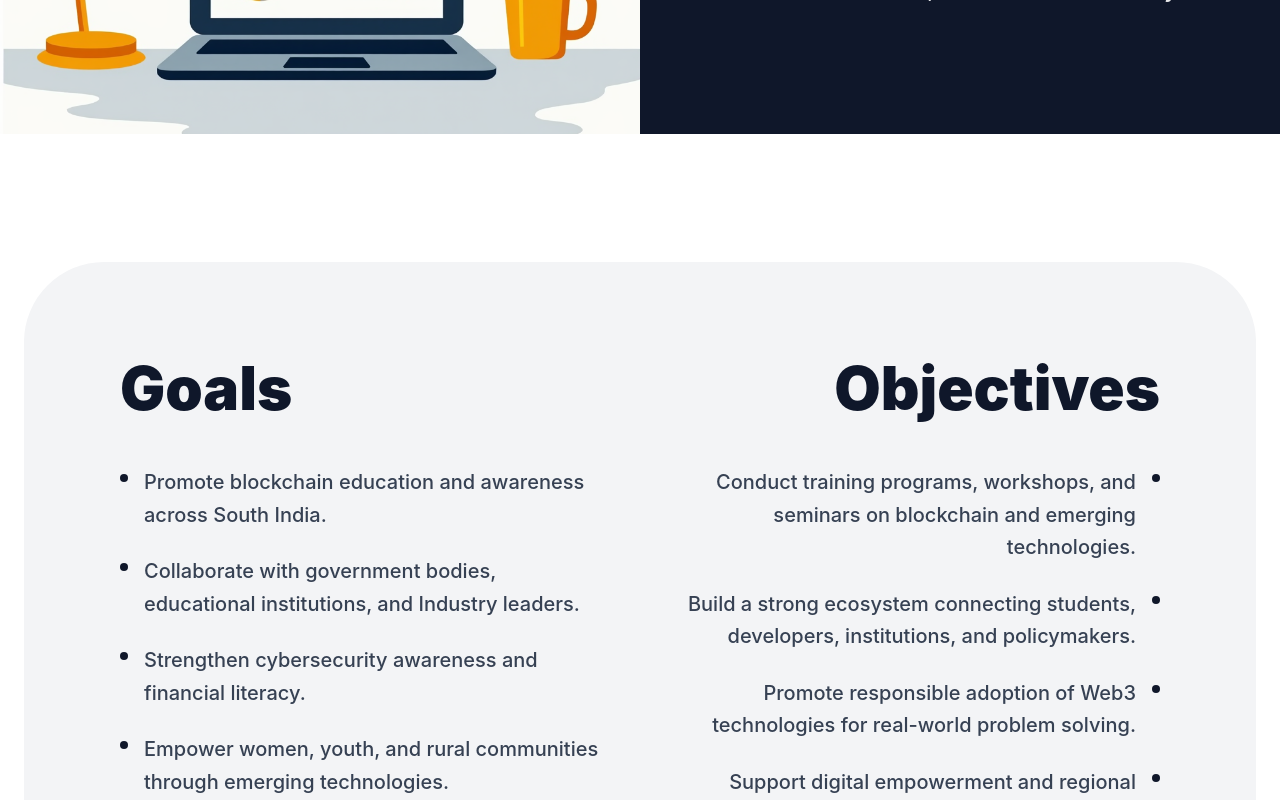
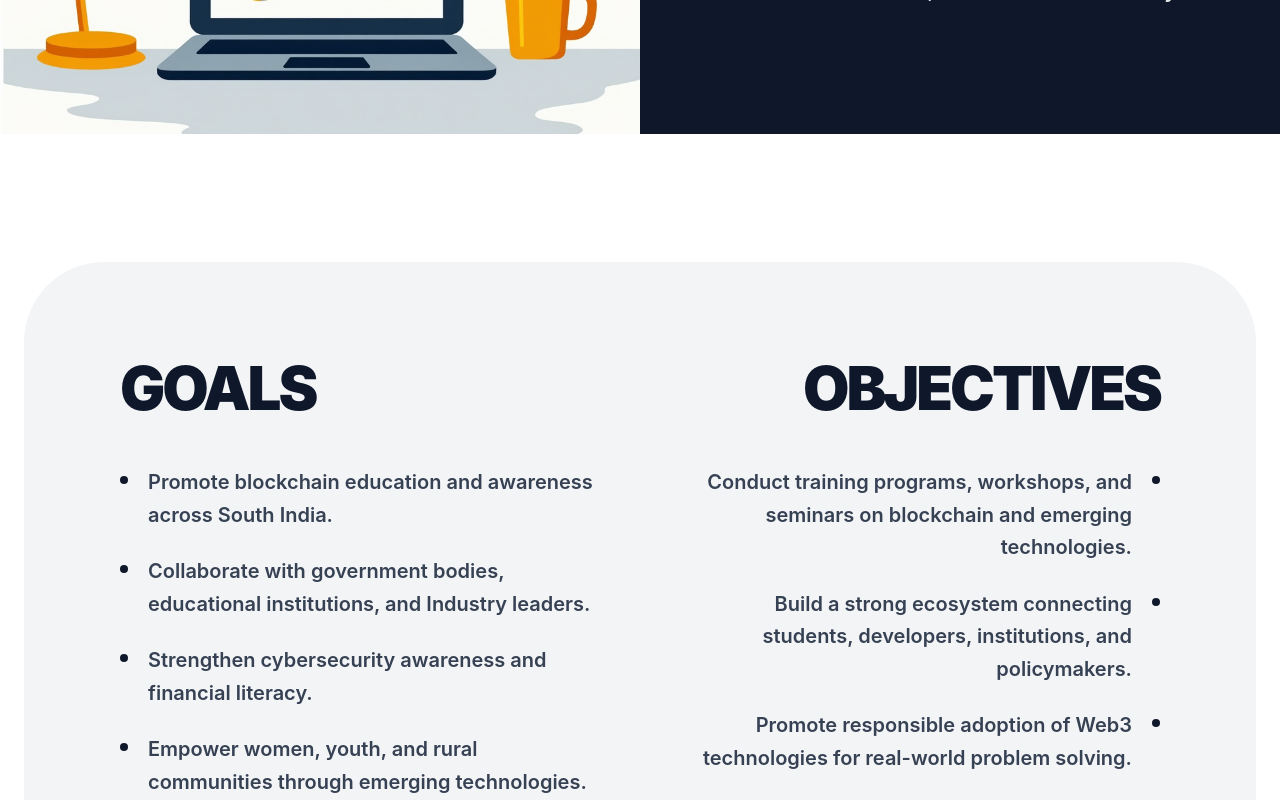
Before and after one commit to dasarisaideep30/digitalsouth_v2, a Next.js app: page /who-we-are in a window 1280 px wide. Shown: the part 1440-2240 px from the top of the page. Built offline with nearby package versions, Linux system fonts and the light colour scheme.

Commit message:
Perform full site UI/UX audit: Add staggered animations to all pages, enhance Trust Activities hero, and optimize spacing

```diff
--- a/src/app/csr-activities/page.tsx
+++ b/src/app/csr-activities/page.tsx
@@ -100,7 +100,12 @@ export default function CSRActivitiesPage() {
       <Navbar />
 
       <div className="pt-48 pb-48 container mx-auto px-6 max-w-6xl">
-        <header className="mb-24 text-center">
+        <motion.header
+          initial={{ opacity: 0, y: 30 }}
+          animate={{ opacity: 1, y: 0 }}
+          transition={{ duration: 0.8 }}
+          className="mb-24 text-center"
+        >
           <span className="text-xs font-black text-brand-yellow uppercase tracking-[0.4em] mb-6 block">Social Responsibility</span>
           <h1 className="text-5xl md:text-8xl font-black text-brand-blue uppercase leading-[0.9] tracking-tighter mb-10">
             CSR <br className="md:hidden" /> Activities
@@ -109,7 +114,7 @@ export default function CSRActivitiesPage() {
           <p className="max-w-3xl mx-auto text-xl text-gray-500 font-medium italic">
             &quot;Transforming rural Bharat through technology, awareness, and compassionate action.&quot;
           </p>
-        </header>
+        </motion.header>
 
         <div className="space-y-32">
           {CSR_SECTIONS.map((section, idx) => (
--- a/src/app/page.tsx
+++ b/src/app/page.tsx
@@ -9,21 +9,37 @@ import JoinUs from "@/components/JoinUs";
 import Partners from "@/components/Partners";
 import StoryGallery from "@/components/StoryGallery";
 import ContactSection from "@/components/ContactSection";
+import { motion } from "framer-motion";
 
 export default function Home() {
+  const sections = [
+    { id: 1, component: <Hero /> },
+    { id: 2, component: <StatsGrid /> },
+    { id: 3, component: <ImpactCharts /> },
+    { id: 4, component: <BookPromotion /> },
+    { id: 5, component: <ResearchAreas /> },
+    { id: 6, component: <NewsCarousel /> },
+    { id: 7, component: <JoinUs /> },
+    { id: 8, component: <Partners /> },
+    { id: 9, component: <StoryGallery /> },
+  ];
+
   return (
-    <main className="min-h-screen">
+    <main className="min-h-screen bg-white">
       <Navbar />
-      <Hero />
-      <StatsGrid />
-      <ImpactCharts />
-      <BookPromotion />
-      <ResearchAreas />
 
-      <NewsCarousel />
-      <JoinUs />
-      <Partners />
-      <StoryGallery />
+      {sections.map((section, idx) => (
+        <motion.div
+          key={section.id}
+          initial={{ opacity: 0, y: 30 }}
+          whileInView={{ opacity: 1, y: 0 }}
+          viewport={{ once: true, amount: 0.1 }}
+          transition={{ duration: 0.8, delay: 0.1 }}
+        >
+          {section.component}
+        </motion.div>
+      ))}
+
       <ContactSection />
     </main>
   );
--- a/src/app/trust-activities/page.tsx
+++ b/src/app/trust-activities/page.tsx
@@ -13,9 +13,29 @@ export default function TrustActivitiesPage() {
     <main className="min-h-screen bg-white">
       <Navbar />
 
-      <div className="pt-24">
+      {/* Page Header Area */}
+      <header className="pt-48 pb-20 container mx-auto px-6 text-center">
+        <motion.div
+          initial={{ opacity: 0, y: 20 }}
+          animate={{ opacity: 1, y: 0 }}
+          transition={{ duration: 0.8 }}
+        >
+          <span className="text-xs font-black text-brand-purple uppercase tracking-[0.4em] mb-6 block">Our Mission In Action</span>
+          <h1 className="text-5xl md:text-8xl font-black text-brand-blue uppercase leading-[0.9] tracking-tighter mb-10">
+            Trust <br className="md:hidden" /> Activities
+          </h1>
+          <div className="h-2 w-32 bg-brand-purple mx-auto rounded-full mb-10" />
+          <p className="max-w-3xl mx-auto text-xl text-gray-500 font-medium leading-relaxed italic">
+            &quot;Empowering the next generation through direct engagement, innovative education, and community-driven blockchain initiatives across India.&quot;
+          </p>
+        </motion.div>
+      </header>
+
+      {/* Main Gallery Section */}
+      <div className="pb-32">
         <StoryGallery />
       </div>
+
       <Footer />
     </main>
   );
--- a/src/app/who-we-are/page.tsx
+++ b/src/app/who-we-are/page.tsx
@@ -10,16 +10,28 @@ import { motion } from "framer-motion";
 import Link from "next/link";
 
 export default function WhoWeArePage() {
+  const sections = [
+    { id: 'hero', component: <WhoWeAreHero /> },
+    { id: 'vision', component: <VisionMission /> },
+    { id: 'goals', component: <GoalsObjectives /> },
+    { id: 'leadership', component: <LeadershipProfiles /> },
+  ];
+
   return (
-    <main className="min-h-screen">
+    <main className="min-h-screen bg-white">
       <Navbar />
 
-      {/* Page Content */}
-      <WhoWeAreHero />
-      <VisionMission />
-      <GoalsObjectives />
-      <LeadershipProfiles />
-
+      {sections.map((section, idx) => (
+        <motion.div
+          key={section.id}
+          initial={{ opacity: 0, y: 30 }}
+          whileInView={{ opacity: 1, y: 0 }}
+          viewport={{ once: true, amount: 0.1 }}
+          transition={{ duration: 0.8, delay: 0.1 }}
+        >
+          {section.component}
+        </motion.div>
+      ))}
 
       <Footer />
     </main>
--- a/src/components/Partners.tsx
+++ b/src/components/Partners.tsx
@@ -45,6 +45,7 @@ export default function Partners() {
             duration: 40,
             repeat: Infinity,
             ease: "linear",
+            delay: 0.05,
           }}
           className="flex whitespace-nowrap gap-16 lg:gap-24 py-10 px-12"
         >
--- a/src/components/who-we-are/GoalsObjectives.tsx
+++ b/src/components/who-we-are/GoalsObjectives.tsx
@@ -25,41 +25,44 @@ export default function GoalsObjectives() {
         <div className="bg-gray-100 rounded-[5rem] p-16 md:p-24 grid lg:grid-cols-2 gap-20">
 
           {/* Goals */}
-          <motion.div
-            initial={{ opacity: 0, y: 30 }}
-            whileInView={{ opacity: 1, y: 0 }}
-            viewport={{ once: true }}
-            transition={{ duration: 0.6 }}
-          >
-            <h2 className="text-6xl font-black text-brand-blue mb-12">Goals</h2>
+          <div>
+            <h2 className="text-6xl font-black text-brand-blue mb-12 uppercase tracking-tighter">Goals</h2>
             <ul className="space-y-6">
               {GOALS.map((goal, idx) => (
-                <li key={idx} className="flex items-start space-x-4">
-                  <span className="mt-2 w-2 h-2 rounded-full bg-brand-blue flex-shrink-0" />
-                  <span className="text-xl font-medium text-gray-700 leading-relaxed">{goal}</span>
-                </li>
+                <motion.li
+                  key={idx}
+                  initial={{ opacity: 0, x: -20 }}
+                  whileInView={{ opacity: 1, x: 0 }}
+                  viewport={{ once: true }}
+                  transition={{ delay: idx * 0.1, duration: 0.5 }}
+                  className="flex items-start space-x-5"
+                >
+                  <span className="mt-2.5 w-2 h-2 rounded-full bg-brand-blue flex-shrink-0" />
+                  <span className="text-xl font-semibold text-gray-700 leading-relaxed">{goal}</span>
+                </motion.li>
               ))}
             </ul>
-          </motion.div>
+          </div>
 
           {/* Objectives */}
-          <motion.div
-            initial={{ opacity: 0, y: 30 }}
-            whileInView={{ opacity: 1, y: 0 }}
-            viewport={{ once: true }}
-            transition={{ duration: 0.6, delay: 0.2 }}
-            className="text-right"
-          >
-            <h2 className="text-6xl font-black text-brand-blue mb-12">Objectives</h2>
+          <div className="text-right">
+            <h2 className="text-6xl font-black text-brand-blue mb-12 uppercase tracking-tighter">Objectives</h2>
             <ul className="space-y-6">
               {OBJECTIVES.map((objective, idx) => (
-                <li key={idx} className="flex items-start justify-end space-x-4">
-                  <span className="text-xl font-medium text-gray-700 leading-relaxed text-right">{objective}</span>
-                  <span className="mt-2 w-2 h-2 rounded-full bg-brand-blue flex-shrink-0" />
-                </li>
+                <motion.li
+                  key={idx}
+                  initial={{ opacity: 0, x: 20 }}
+                  whileInView={{ opacity: 1, x: 0 }}
+                  viewport={{ once: true }}
+                  transition={{ delay: idx * 0.1, duration: 0.5 }}
+                  className="flex items-start justify-end space-x-5"
+                >
+                  <span className="text-xl font-semibold text-gray-700 leading-relaxed text-right">{objective}</span>
+                  <span className="mt-2.5 w-2 h-2 rounded-full bg-brand-blue flex-shrink-0" />
+                </motion.li>
               ))}
             </ul>
-          </motion.div>
+          </div>
 
         </div>
       </div>
```
